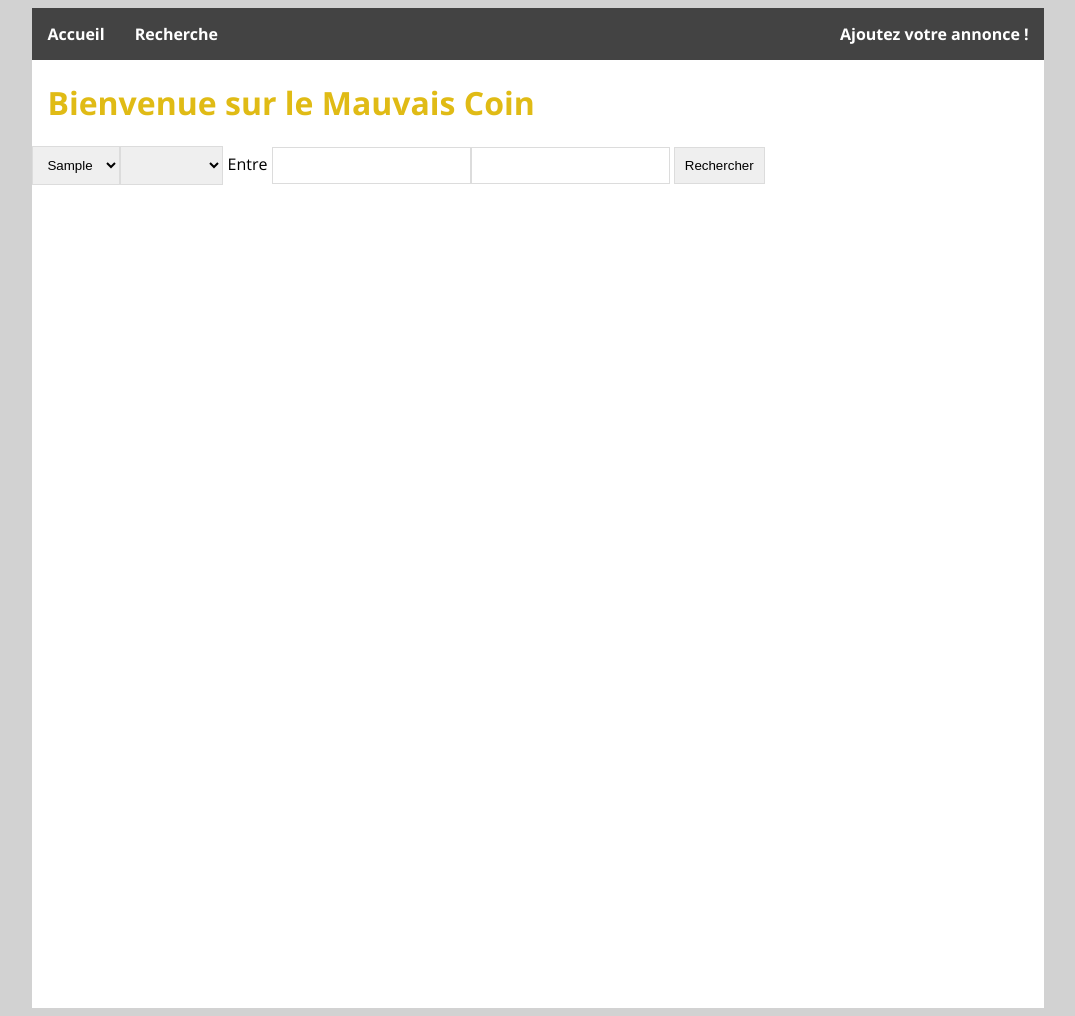
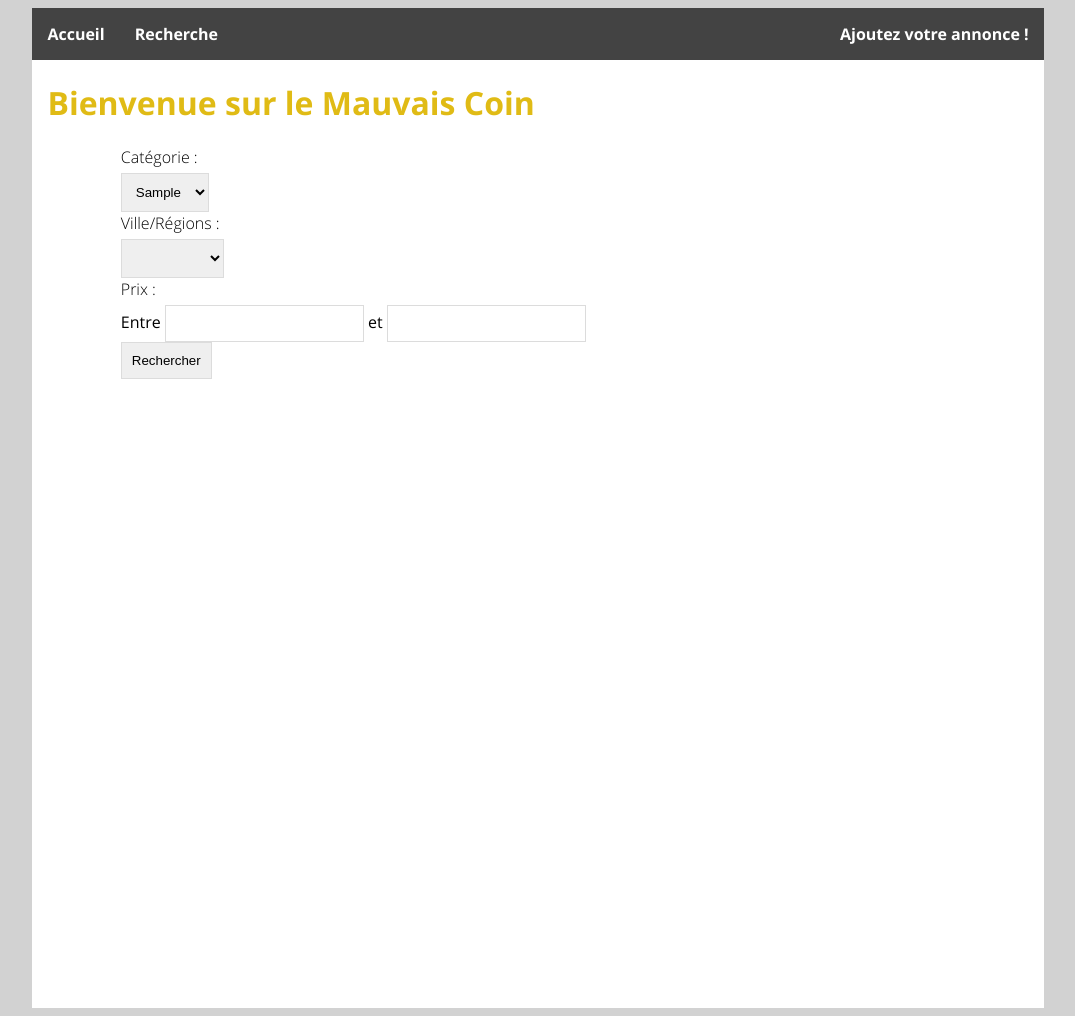
Before and after one commit to baptistemeunier/Le-mauvais-coin, a PHP site: page /recherche.php in a window 1280 px wide. Shown: the whole page, without its empty margins (102-1177 px from the left). Run offline with PHP 8.4, Linux system fonts and the light colour scheme; tables that the repository leaves empty or names only in its code hold one stand-in row (values such as "Sample post").

Commit message:
Recherche avancée 2/2

```diff
--- a/Class/Form.php
+++ b/Class/Form.php
@@ -23,22 +23,18 @@ class Form
 	}
 
 	public function input($name, $options = array()){
-		$option = "";
 		if(isset($this->data[$name])){
 			$options['value'] = $this->data[$name];
 		}
-		foreach($options as $k => $v){
-			$option .= $k.'='.$v.' ';
-		}
-		return '<input name="'.$name.'" '.$option.'>';
+		return '<input name="'.$name.'" '.$this->getOptions($options).'>';
 	}
 
 	public function textarea($name){
 		return '<textarea name="'.$name.'">'.(isset($this->data[$name])?$this->data[$name]:"").'</textarea>';
 	}
-	public function select($name, $valeur){
+	public function select($name, $valeur, $options = array()){
 		$data = (isset($this->data[$name])?$this->data[$name]:null);
-		$select = '<select name="'.$name.'">';
+		$select = '<select name="'.$name.'" '.$this->getOptions($options).'>';
 		if(!is_array(current($valeur))){
 			$select .= $this->option($valeur, $data);
 		}else{
@@ -70,4 +66,17 @@ class Form
 	public function close(){
 		return '</form>';
 	}
+
+	/**
+	 * @param Array $options
+	 * @return string
+	 */
+	private function getOptions($options)
+	{
+		$option = "";
+		foreach($options as $k => $v){
+			$option .= $k.'='.$v.' ';
+		}
+		return $option;
+	}
 }
--- a/View/recherche.php
+++ b/View/recherche.php
@@ -1,44 +1,25 @@
 <?php include 'header.php'; // Appel du template contenant les balises <head>, <header> ?>
+<div class="grille">
+	<div class="collone collone-1">
+	</div>
+	<div class="collone collone-6">
 
-<?= /** @var Form $form */ $form->create("#") ?>
-<?= $form->select('categorie', $categories) ?>
-<?= $form->select('localisation', array('Région' => $regions, "Ville" => $villes)) ?>
+		<?= /** @var Form $form */ $form->create("#") ?>
+		<label for="categorie">Catégorie :</label>
+		<?= $form->select('categorie', $categories) ?>
+		<label for="categorie">Ville/Régions :</label>
+		<?= $form->select('localisation', array('Région' => $regions, "Ville" => $villes)) ?>
+		<label for="categorie">Prix :</label>
 
-Entre
-<!--<input type="number" name="prix-mini"> et <input type="number" name="prix-max"> -->
-<?= $form->input('prix-mini', array('type' => 'number')) ?>
-<?= $form->input('prix-max', array('type' => 'number')) ?>
+		Entre <?= $form->input('prix-mini', array('type' => 'number')) ?>
+		et <?= $form->input('prix-max', array('type' => 'number')) ?>
 
-<?= $form->input('submit', array('type' => 'submit', 'value' => 'Rechercher')) ?>
-<?= $form->close() ?>
-
+		<?= $form->input('submit', array('type' => 'submit', 'value' => 'Rechercher')) ?>
+		<?= $form->close() ?>
+	</div>
+</div>
 <?php foreach($annonces as $k => $annonce): ?>
-	<?php if($k%2 == 0): ?>
-		<div class="grille">
-		<div class="collone collone-1"></div>
-	<?php endif; ?>
-	<div class="collone collone-4">
-		<article>
-			<header>
-				<a href="#"><?= $annonce->getTitreFormat() ?></a>
-			</header>
-			<p class="info">
-				<?= $annonce->getVille() ?>
-				<span class="prix"><?= $annonce->getPrixFormat() ?></span>
-			</p>
-			<footer>
-				<p>
-					<a href="categorie.php?cat=<?= $annonce->getCategorieId() ?>"> <?= $annonce->getCategorieFormat() ?> </a>
-					<span style="float: right;"><?= $annonce->getDateFormat() ?></span>
-				</p>
-			</footer>
-		</article>
-	</div>
-	<div class="collone collone-1"></div>
-	<?php if($k%2 == 1): ?>
-		</div>
-	<?php endif; ?>
-
+	<?php include 'blockannonce.php'; ?>
 <?php endforeach; ?>
 
 
```
Also changed, not shown: View/blockannonce.php (added, +25 -0 lines), View/listannonces.php (+1 -26 lines).
